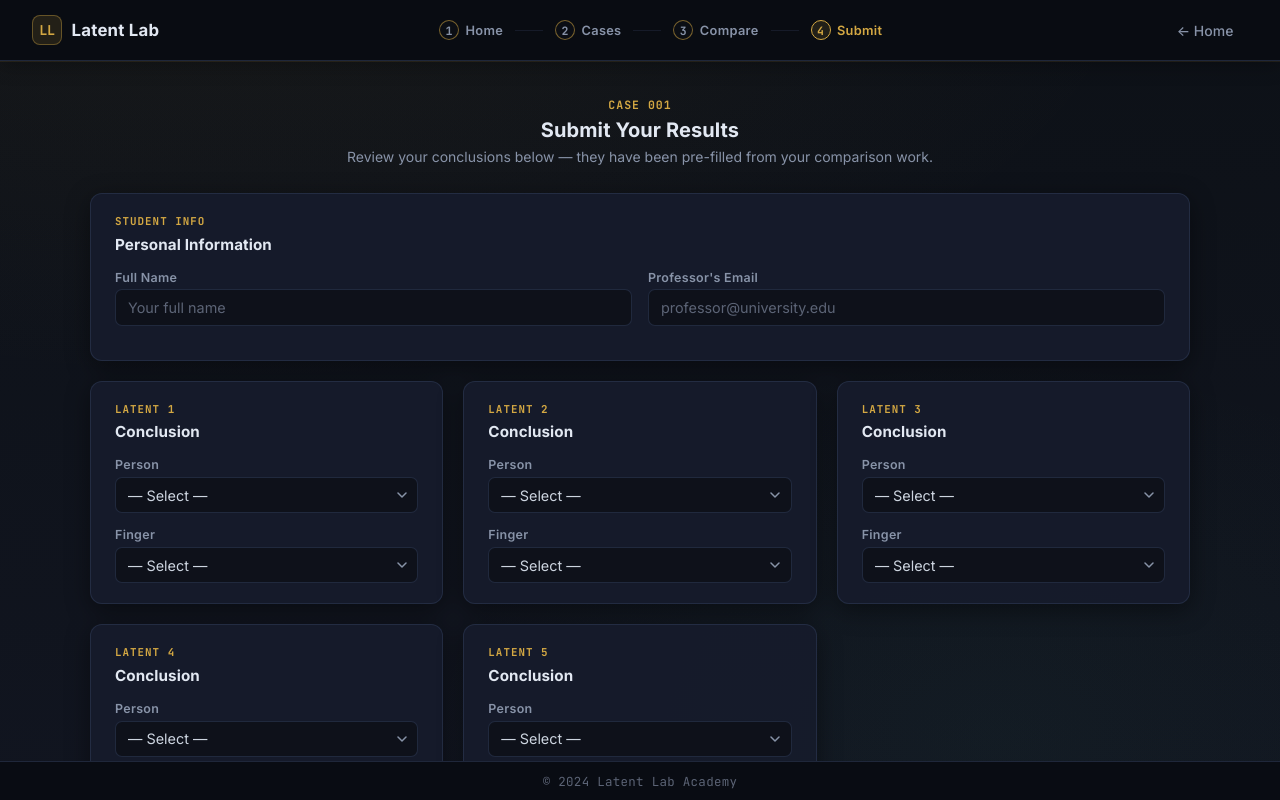
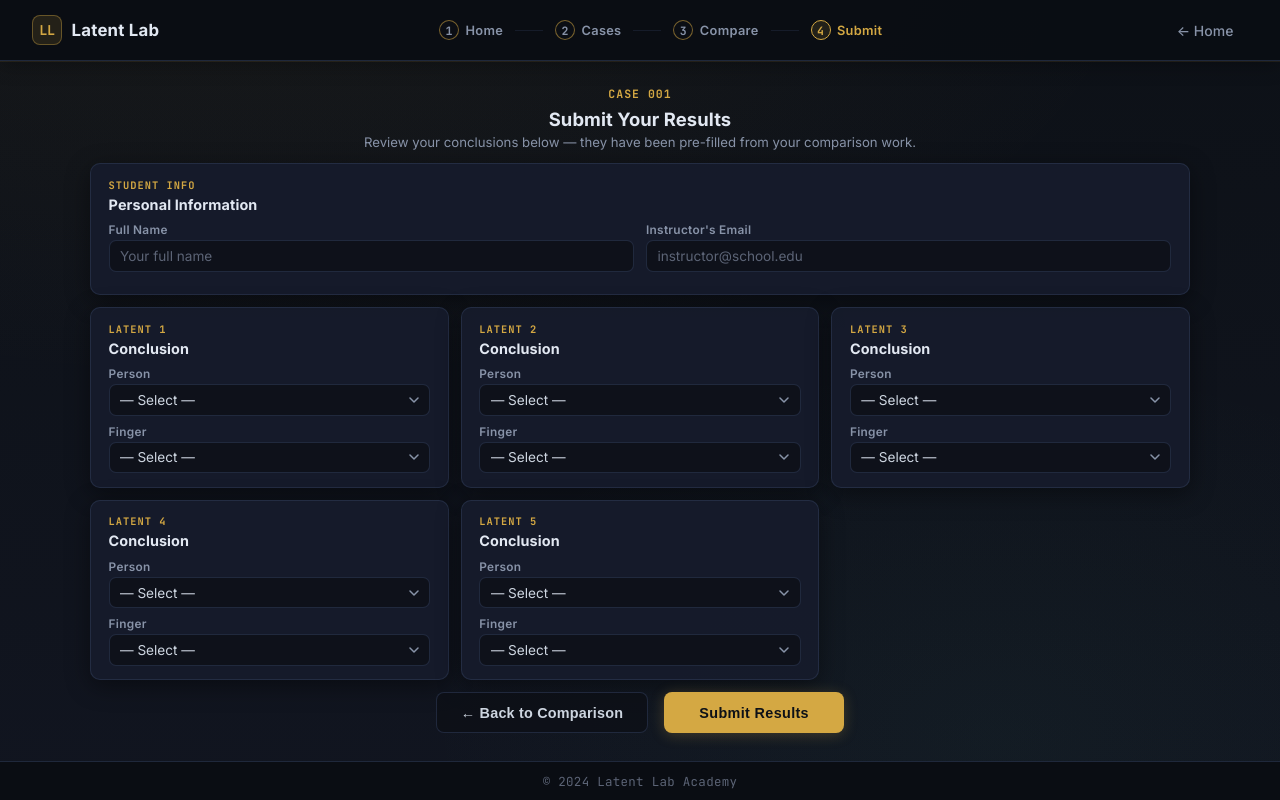
Before and after one commit to JeremyGrub/fingerprint-comparison, a React (Create React App) app: page /submission/1 in a window 1280 px wide. Built offline with nearby package versions, Linux system fonts and the light colour scheme.

Commit message:
fix: sizing on submission page

```diff
--- a/src/index.css
+++ b/src/index.css
@@ -1167,21 +1167,20 @@ select {
   display: flex;
   flex-direction: column;
   align-items: center;
-  padding: 1.5rem 1.5rem 1rem;
-  width: 100%;
-  overflow-y: auto;
+  padding: 0.85rem 1.5rem 0.75rem;
+  width: 100%;
 }
 
 .submission-header {
   text-align: center;
-  margin-bottom: 1.75rem;
+  margin-bottom: 0.85rem;
   max-width: 600px;
   width: 100%;
 }
 
 .submission-title {
-  margin: 0 0 0.4rem;
-  font-size: 1.25rem;
+  margin: 0 0 0.25rem;
+  font-size: 1.15rem;
   font-weight: 700;
   color: var(--text-heading);
   letter-spacing: 0.1px;
@@ -1189,17 +1188,17 @@ select {
 
 .submission-subtitle {
   color: var(--muted);
-  font-size: 0.875rem;
+  font-size: 0.825rem;
   margin: 0;
 }
 
 .submission-form {
   display: grid;
   grid-template-columns: repeat(3, 1fr);
-  gap: 1.25rem;
+  gap: 0.75rem;
   width: 100%;
   max-width: 1100px;
-  margin-bottom: 1.5rem;
+  margin-bottom: 0.75rem;
 }
 
 /* Personal info card spans full width on its row */
@@ -1210,8 +1209,8 @@ select {
 .form-card {
   background: var(--surface);
   border: 1px solid var(--border);
-  border-radius: 12px;
-  padding: 1.25rem 1.5rem;
+  border-radius: 10px;
+  padding: 0.85rem 1.1rem;
   box-shadow: var(--shadow2);
   color: var(--text);
   transition: border-color 0.2s;
@@ -1222,18 +1221,18 @@ select {
 }
 
 .form-card-eyebrow {
-  font-size: 0.68rem;
+  font-size: 0.65rem;
   font-weight: 700;
   letter-spacing: 1px;
   text-transform: uppercase;
   color: var(--accent);
   font-family: var(--mono);
-  margin: 0 0 0.4rem;
+  margin: 0 0 0.25rem;
 }
 
 .form-card h3 {
-  margin: 0 0 1rem;
-  font-size: 0.95rem;
+  margin: 0 0 0.65rem;
+  font-size: 0.9rem;
   font-weight: 700;
   color: var(--text-heading);
   letter-spacing: 0.1px;
@@ -1242,8 +1241,8 @@ select {
 .form-row {
   display: flex;
   flex-direction: column;
-  gap: 0.3rem;
-  margin-bottom: 0.85rem;
+  gap: 0.2rem;
+  margin-bottom: 0.55rem;
 }
 
 .form-row:last-child {
@@ -1251,7 +1250,7 @@ select {
 }
 
 .form-row label {
-  font-size: 0.78rem;
+  font-size: 0.74rem;
   font-weight: 600;
   color: var(--muted);
   letter-spacing: 0.3px;
@@ -1260,13 +1259,15 @@ select {
 .form-row input,
 .form-row select {
   width: 100%;
+  padding: 0.42rem 0.65rem;
+  font-size: 0.85rem;
 }
 
 /* Personal info card: side-by-side on desktop */
 .personal-info-grid {
   display: grid;
   grid-template-columns: 1fr 1fr;
-  gap: 1rem;
+  gap: 0.75rem;
 }
 
 /* Submission actions */
@@ -1274,7 +1275,7 @@ select {
   display: flex;
   justify-content: center;
   gap: 1rem;
-  padding-bottom: 1rem;
+  padding-bottom: 0.75rem;
 }
 
 .submission-actions button {
@@ -1586,13 +1587,8 @@ select {
   }
 }
 
-/* ── Large screens: lock to viewport, no scroll ── */
+/* ── Large screens: lock comparison page to viewport only ── */
 @media (min-width: 1021px) {
-  #root {
-    height: 100vh;
-    overflow: hidden;
-  }
-
   .comparison-page-wrapper {
     display: flex;
     flex-direction: column;
@@ -1607,6 +1603,12 @@ select {
     flex-direction: column;
     overflow: hidden;
   }
+}
+
+/* ── Submission page: always scrollable, never clipped ── */
+main.submission-page {
+  overflow-y: auto !important;
+  flex: 1;
 }
 
 /* ── Small screens: comparison page scrolls freely ── */
--- a/src/pages/MockCases.js
+++ b/src/pages/MockCases.js
@@ -46,7 +46,7 @@ const MockCases = () => {
               <li className="list-space">Click directly on images to place dot markers on minutiae and characteristics</li>
               <li className="list-space">Use <strong>Identify</strong> to match a latent to a person and finger, or <strong>Exclude</strong> to rule them out</li>
               <li className="list-space">Once you have a conclusion for all 5 latents, click <strong>Go to Submissions</strong></li>
-              <li className="list-space">Your results will be emailed to your professor who holds the answers</li>
+              <li className="list-space">Your results will be emailed to your instructor who holds the answers</li>
               <li className="list-space">Good luck — examine carefully!</li>
             </ul>
           </motion.section>
--- a/src/pages/SubmissionPage.js
+++ b/src/pages/SubmissionPage.js
@@ -192,12 +192,12 @@ const SubmissionPage = () => {
                 />
               </div>
               <div className="form-row">
-                <label htmlFor="email">Professor's Email</label>
+                <label htmlFor="email">Instructor's Email</label>
                 <input
                   id="email"
                   type="email"
                   name="email"
-                  placeholder="professor@university.edu"
+                  placeholder="instructor@school.edu"
                   value={formData.email}
                   onChange={handleChange}
                 />
```
